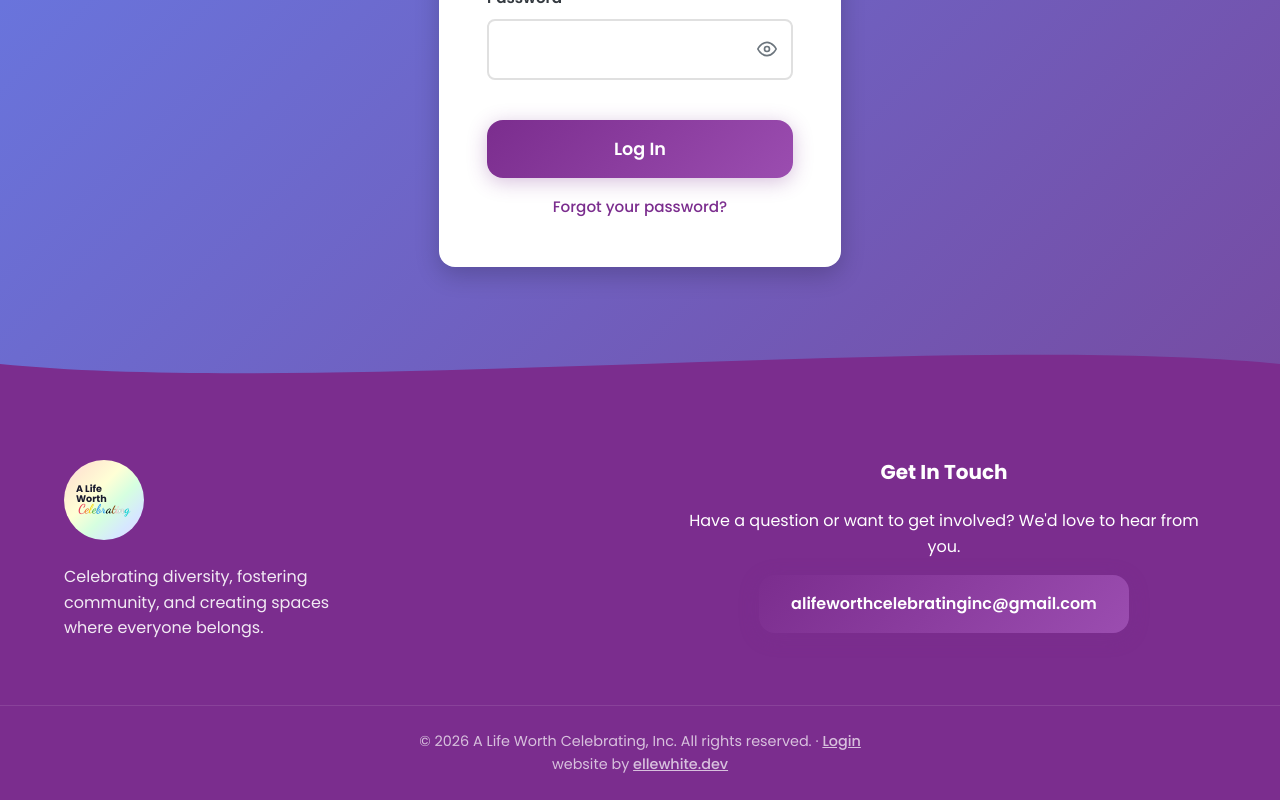
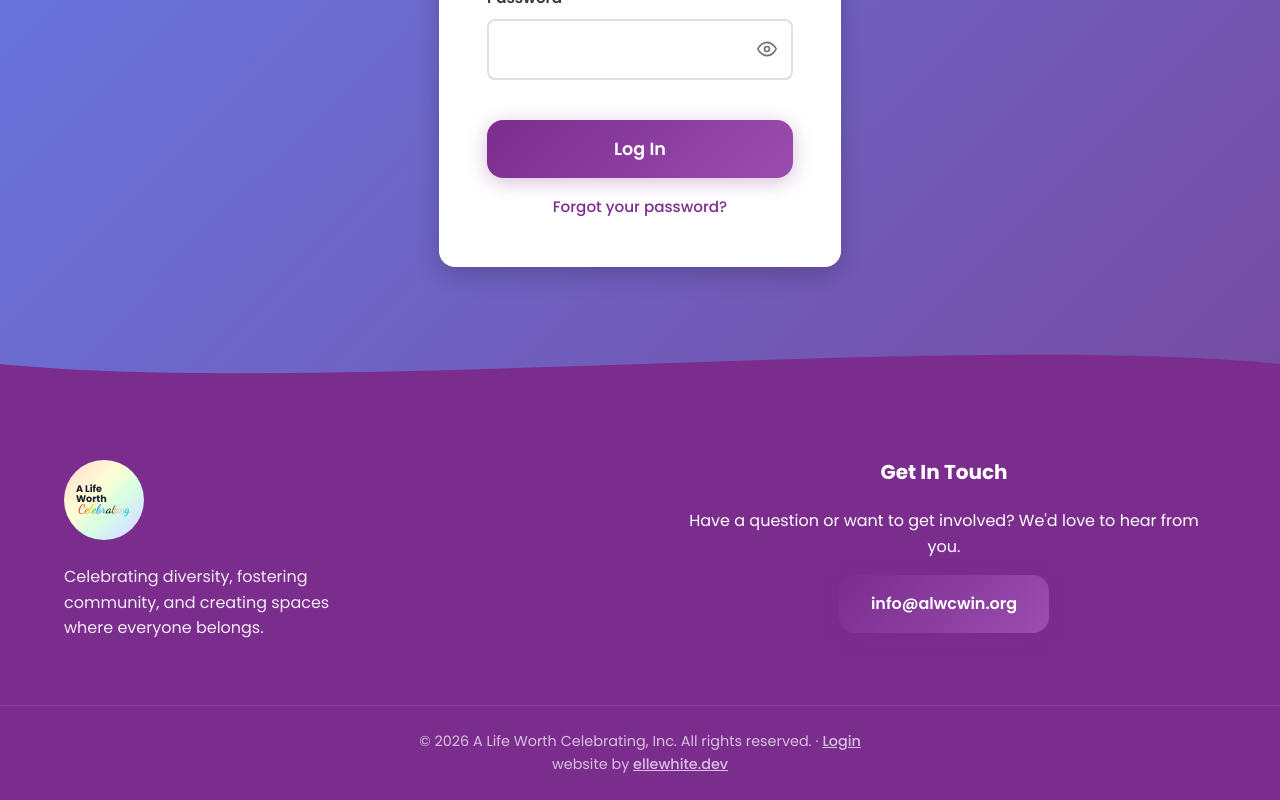
Before and after one commit to ElleWhiteDev/lwc, a React (Vite) app: page /login in a window 1280 px wide. Shown: the part 484-1284 px from the top of the page. Built offline with nearby package versions, Linux system fonts and the light colour scheme; no server answers.

Commit message:
update email

```diff
--- a/src/components/Footer.jsx
+++ b/src/components/Footer.jsx
@@ -40,11 +40,11 @@ const Footer = () => {
               <h3 id="contact-heading">Get In Touch</h3>
               <p>Have a question or want to get involved? We&apos;d love to hear from you.</p>
               <a
-                href="mailto:alifeworthcelebratinginc@gmail.com"
+                href="mailto:info@alwcwin.org"
                 className="btn btn-primary"
                 aria-label="Send us an email"
               >
-                alifeworthcelebratinginc@gmail.com
+                info@alwcwin.org
               </a>
             </div>
           </div>
--- a/src/config/siteConfig.jsx
+++ b/src/config/siteConfig.jsx
@@ -4,7 +4,7 @@ import { createContext, useContext, useState, useEffect } from "react";
 const DEFAULT_CONFIG = {
   siteName: "A Life Worth Celebrating, Inc.",
   siteTagline: "Creating inclusive spaces for everyone",
-  contactEmail: "alifeworthcelebratinginc@gmail.com",
+  contactEmail: "info@alwcwin.org",
   facebookUrl: "https://www.facebook.com/profile.php?id=61576987598719",
   instagramUrl: "",
   xUrl: "",
--- a/src/pages/Admin.jsx
+++ b/src/pages/Admin.jsx
@@ -772,7 +772,7 @@ function ResourcesContentEditor() {
 	const [loading, setLoading] = useState(false);
 	const [error, setError] = useState("");
 	const [heroSubtitle, setHeroSubtitle] = useState("Everything you need to get involved with A Life Worth Celebrating.");
-	const [introText, setIntroText] = useState("Whether you’re looking to perform, vend, volunteer, or partner with us, you’ll find all of our forms and resources right here. If you have any questions or need assistance, don’t hesitate to reach out to us at alifeworthcelebratinginc@gmail.com — we’d love to hear from you.");
+	const [introText, setIntroText] = useState("Whether you’re looking to perform, vend, volunteer, or partner with us, you’ll find all of our forms and resources right here. If you have any questions or need assistance, don’t hesitate to reach out to us at info@alwcwin.org — we’d love to hear from you.");
 	const [links, setLinks] = useState([]);
 
 	useEffect(() => {
@@ -942,7 +942,7 @@ function SiteConfigEditor() {
 	);
 	const [orgName, setOrgName] = useState("A Life Worth Celebrating, Inc.");
 	const [contactEmail, setContactEmail] = useState(
-		"alifeworthcelebratinginc@gmail.com",
+		"info@alwcwin.org",
 	);
 
 	// Logo
--- a/src/pages/Resources.jsx
+++ b/src/pages/Resources.jsx
@@ -3,7 +3,7 @@ import "./Resources.css";
 import LWCHomeBackground from "../assets/images/LWCHomeBackground.svg";
 
 const DEFAULT_HERO_SUBTITLE = "Everything you need to get involved with A Life Worth Celebrating.";
-const DEFAULT_INTRO = "Whether you're looking to perform, vend, volunteer, or partner with us, you'll find all of our forms and resources right here. If you have any questions or need assistance, don't hesitate to reach out to us at alifeworthcelebratinginc@gmail.com — we'd love to hear from you.";
+const DEFAULT_INTRO = "Whether you're looking to perform, vend, volunteer, or partner with us, you'll find all of our forms and resources right here. If you have any questions or need assistance, don't hesitate to reach out to us at info@alwcwin.org — we'd love to hear from you.";
 
 const Resources = () => {
   const [heroSubtitle, setHeroSubtitle] = useState(DEFAULT_HERO_SUBTITLE);
```
Also changed, not shown: 2 other files (tests, documents, lock files or other folders).
